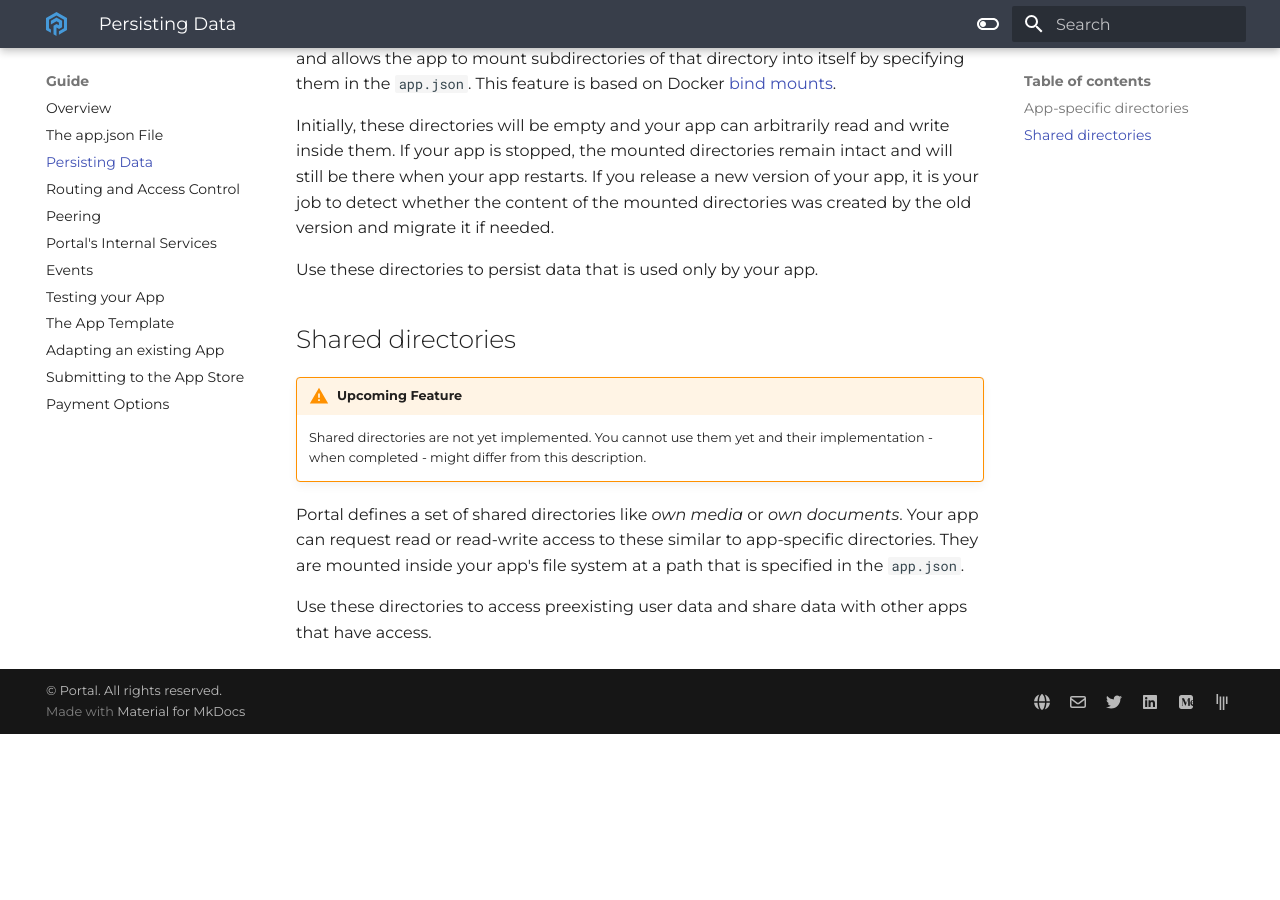
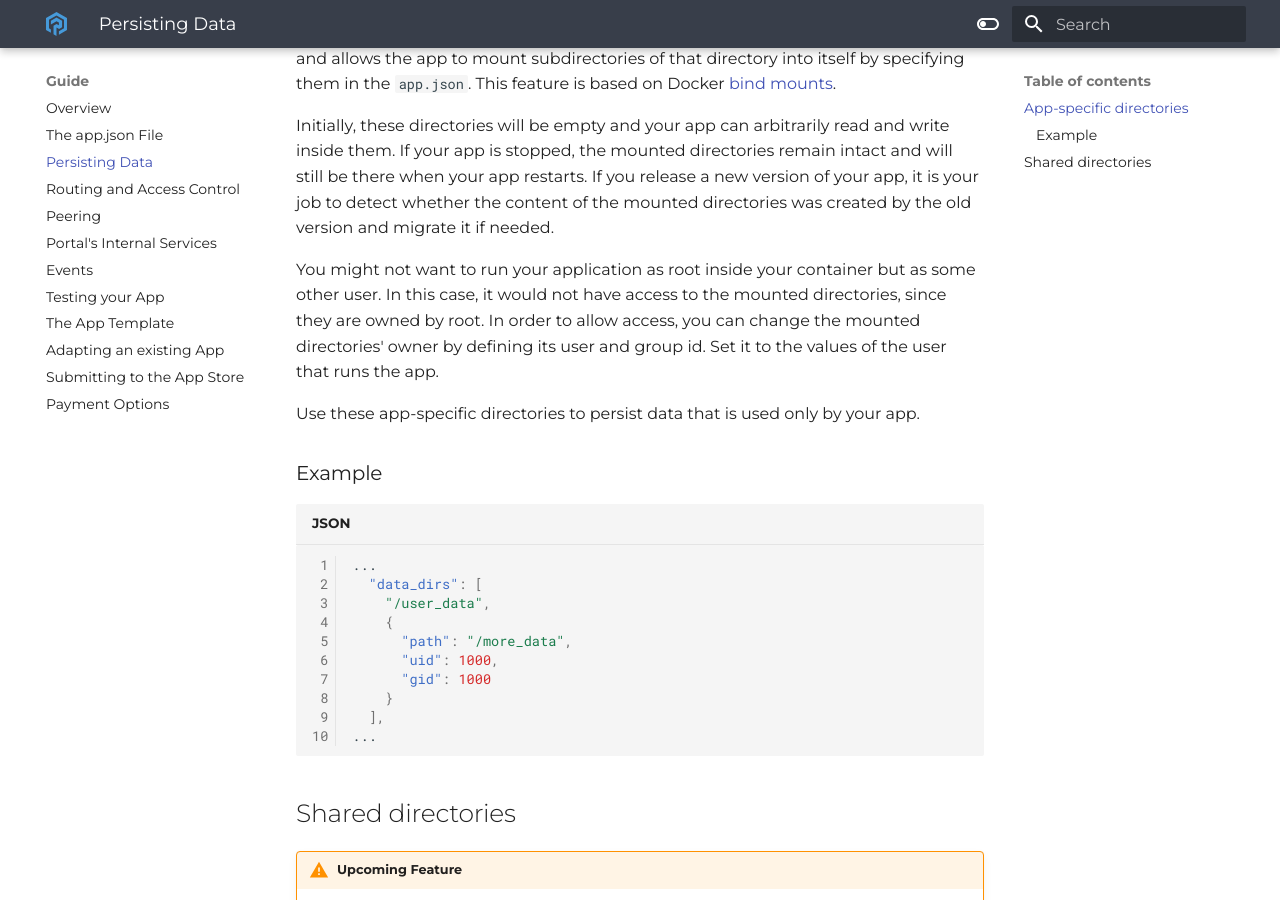
Before and after one commit to FreeshardBase/documentation, an MkDocs documentation site: the page built from docs/persisting.md, in a window 1280 px wide and 900 px high, scrolled down 427 px. Built offline with MkDocs 1.6.1 and Material for MkDocs 9.7.7, drawn with Linux system fonts in a browser that asks for light colours; before the commit the page ends 1161 px from its top, so only the background shows below that.

Commit message:
add info about mounted dir ownership

````diff
--- a/docs/persisting.md
+++ b/docs/persisting.md
@@ -19,7 +19,27 @@ If your app is stopped, the mounted directories remain intact and will still be
 If you release a new version of your app, it is your job to detect
 whether the content of the mounted directories was created by the old version and migrate it if needed.
 
-Use these directories to persist data that is used only by your app.
+You might not want to run your application as root inside your container but as some other user.
+In this case, it would not have access to the mounted directories, since they are owned by root.
+In order to allow access, you can change the mounted directories' owner by defining its user and group id.
+Set it to the values of the user that runs the app.
+
+Use these app-specific directories to persist data that is used only by your app.
+
+### Example
+
+```json
+...
+  "data_dirs": [
+    "/user_data",
+    {
+      "path": "/more_data",
+      "uid": 1000,
+      "gid": 1000
+    }
+  ],
+...
+```
 
 ## Shared directories
 
````
Also changed, not shown: docs/app_json.md (+6 -1 lines).
